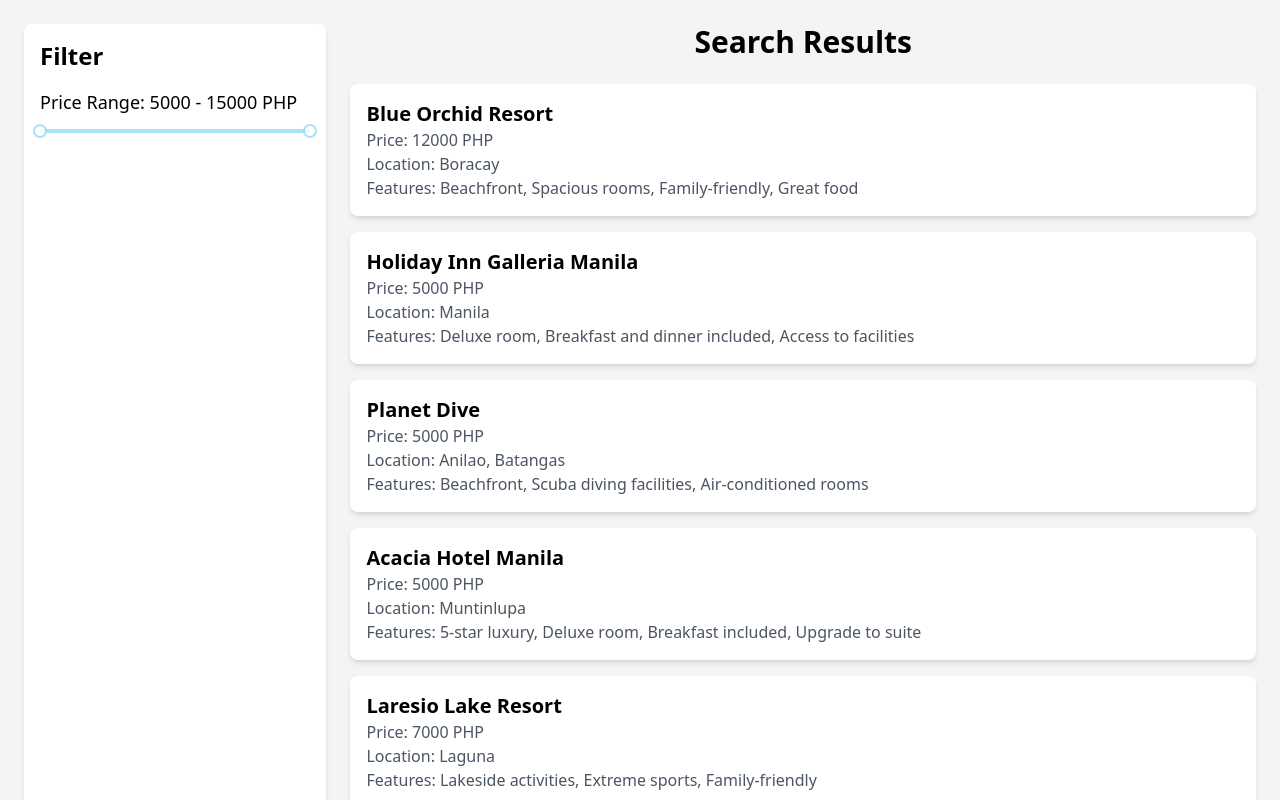
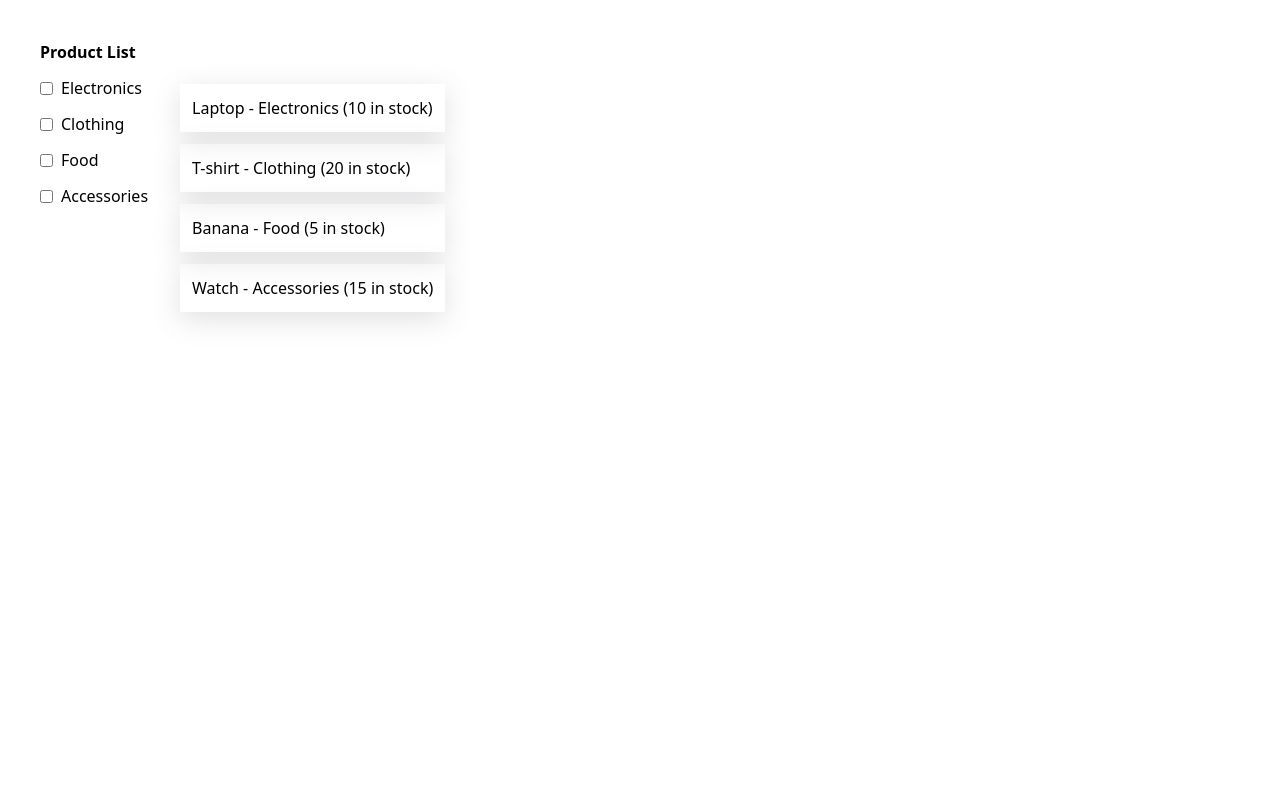
Before and after one commit to Mark-Alexis-Posadas/react-mini-practice, a React (Vite) app: page / in a window 1280 px wide. Shown: the top 800 px of the page. Built offline with nearby package versions, Linux system fonts and the light colour scheme; data requests are answered from the project's data file.

Commit message:
added filter category design

```diff
--- a/src/App.jsx
+++ b/src/App.jsx
@@ -1,9 +1,8 @@
-import { SearchResult } from "./booking-components/search-result";
-
+import FilterCategory from "./components/Filter/FilterCategory";
 const App = () => {
   return (
     <>
-      <SearchResult />
+      <FilterCategory />
     </>
   );
 };
--- a/src/components/Filter/FilterCategory.jsx
+++ b/src/components/Filter/FilterCategory.jsx
@@ -51,10 +51,11 @@
       : products;
 
   return (
-    <div>
+    <div className="flex gap-3 p-10">
+      <div className="flex flex-col gap-3">
         <h1 className="font-bold">Product List</h1>
         {products.map((text, idx) => (
-        <label key={idx} className="text-md">
+          <label key={idx} className="text-md flex items-center gap-2">
             <input
               type="checkbox"
               className="form-check-input"
@@ -64,9 +65,10 @@
             {text.category}
           </label>
         ))}
-      <ul>
+      </div>
+      <ul className="p-5 mt-3">
         {filteredProducts.map((product, idx) => (
-          <li key={idx}>
+          <li key={idx} className="my-3 shadow-custom-shadow p-3">
             {product.productName} - {product.category} ({product.stock} in
             stock)
           </li>
```
Lines whose indentation alone changed are shown as unchanged.
